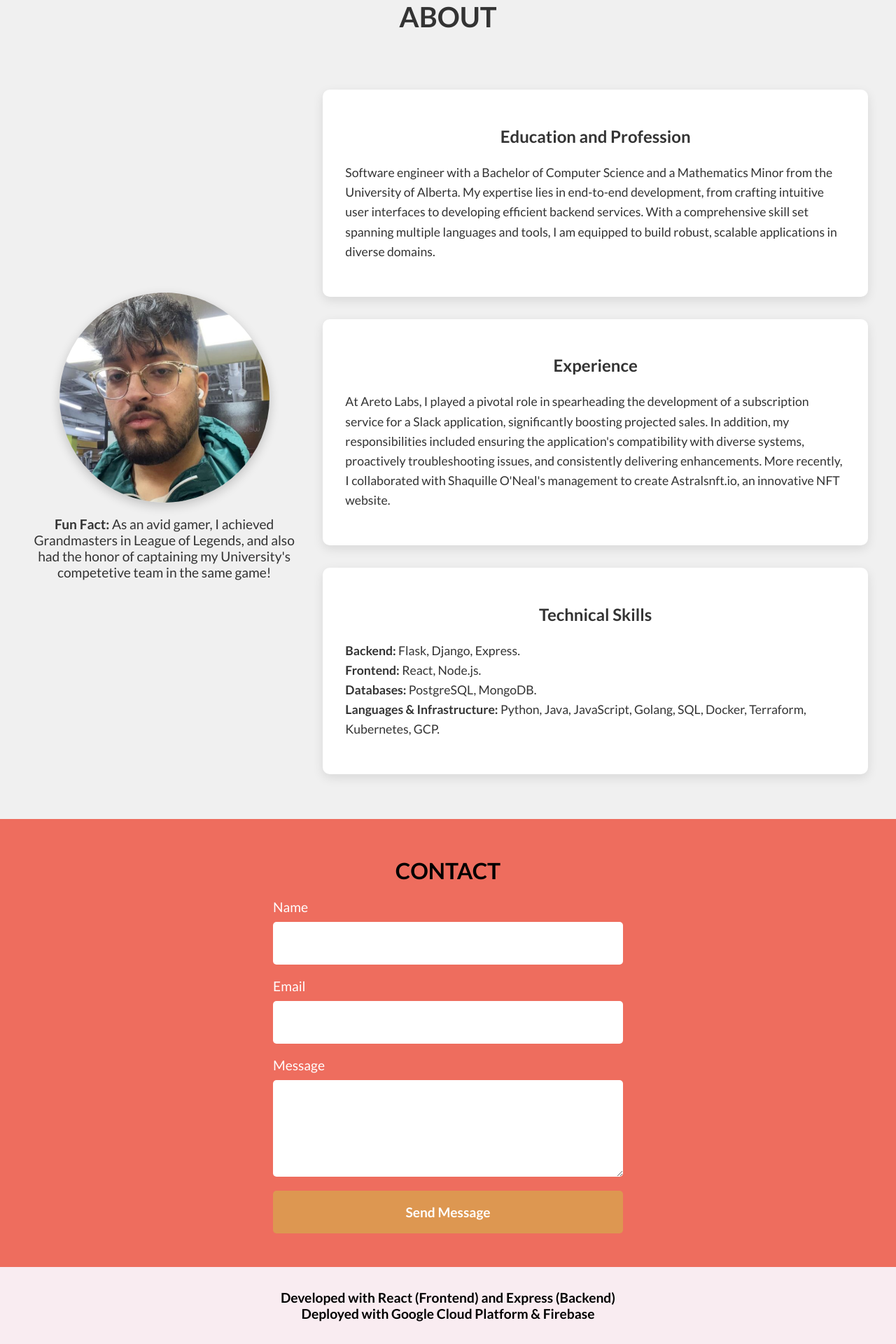
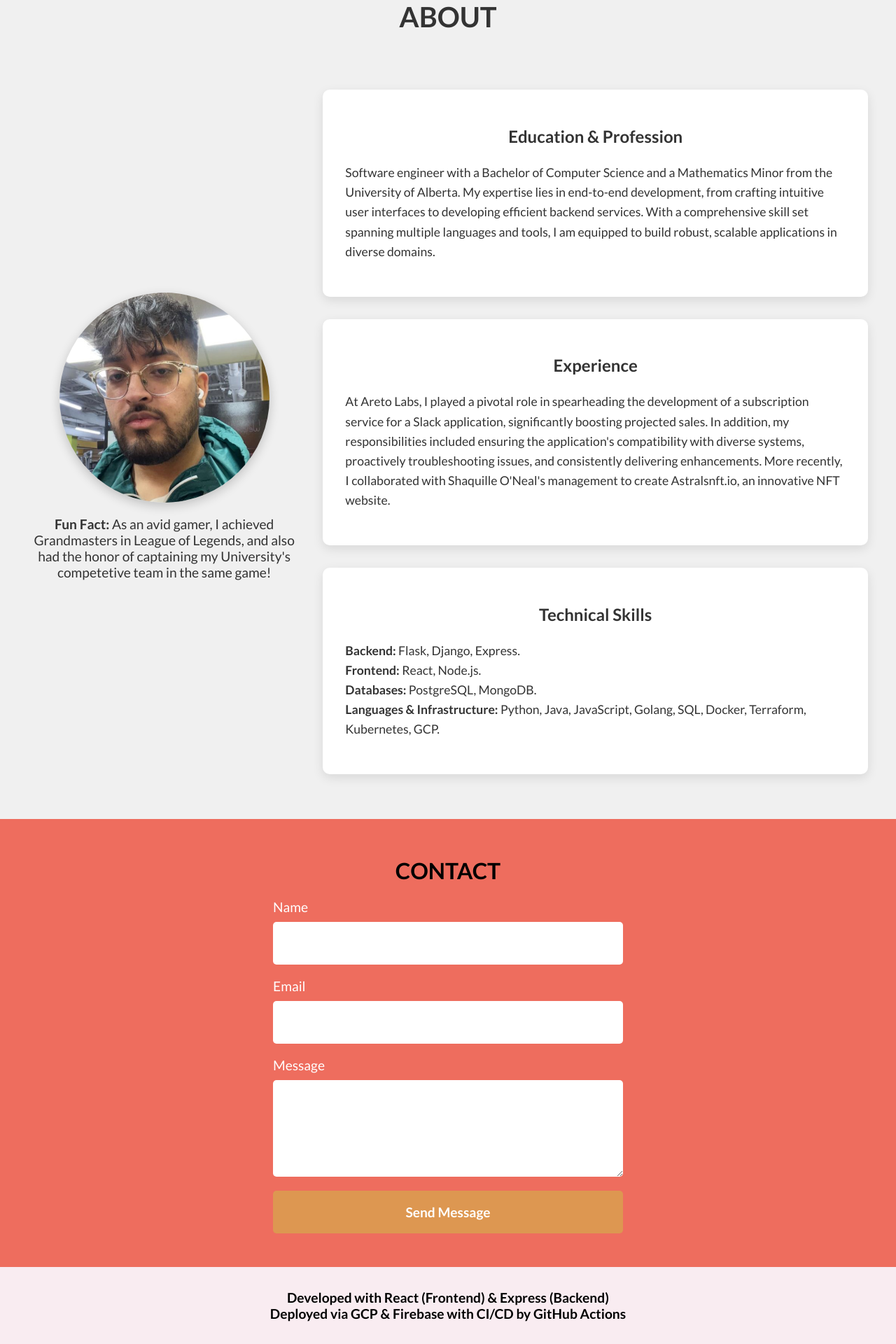
Before and after one commit to mharis2/portfolio, a React (Create React App) app in the folder client/: page / in a window 1280 px wide. Shown: the part 1047-2967 px from the top of the page at 70% size. Built offline with nearby package versions, Linux system fonts and the light colour scheme; no server answers.

Commit message:
Updated footer to include CI/CD

```diff
--- a/client/src/components/About.js
+++ b/client/src/components/About.js
@@ -12,7 +12,7 @@ function About() {
         </div>
         <div className="about-details">
           <div className="about-card">
-            <h2>Education and Profession</h2>
+            <h2>Education & Profession</h2>
             <p>Software engineer with a Bachelor of Computer Science and a Mathematics Minor from the University of Alberta. My expertise lies in end-to-end development, from crafting intuitive user interfaces to developing efficient backend services. With a comprehensive skill set spanning multiple languages and tools, I am equipped to build robust, scalable applications in diverse domains.</p>
           </div>
           <div className="about-card">
--- a/client/src/components/Footer.js
+++ b/client/src/components/Footer.js
@@ -4,8 +4,8 @@ import './Footer.css';
 function Footer() {
   return (
     <footer>
-      <p>Developed with React (Frontend) and Express (Backend)</p>
-      <p>Deployed with Google Cloud Platform & Firebase</p>
+      <p>Developed with React (Frontend) & Express (Backend)</p>
+      <p>Deployed via GCP & Firebase with CI/CD by GitHub Actions</p>
     </footer>
   );
 }
```
